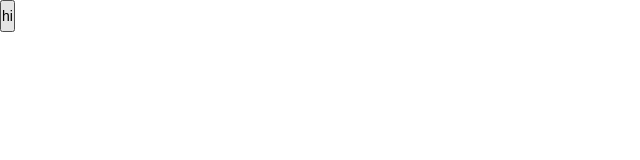
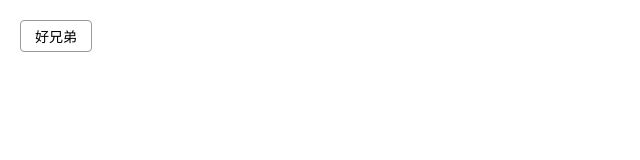
Before and after one commit to debugtheworldbot/myVueUI, a website: page index.html in a window 1280 px wide. Shown: the whole page, without its empty margins (0-640 px from the left). Drawn offline with nearby package versions, Linux system fonts and the light colour scheme.

Commit message:
button layout

```diff
--- a/button.js
+++ b/button.js
@@ -1,7 +1,7 @@
 Vue.component('t-button',{
     template:`
     <button class="t-button">
-    hi
+    好兄弟
     </button>
     `
 })
--- a/index.html
+++ b/index.html
@@ -12,15 +12,46 @@
             padding: 0;
             box-sizing: border-box
         }
-        :root{
-            --button-height:32px;
+
+        #app {
+            margin: 20px;
+        }
+
+        body {
+            font-style: var(--font-size);
+        }
+
+        :root {
+            --button-height: 32px;
             --font-size: 14px;
+            --button-bg: white;
+            --button-active-bg: #eee;
+            --border-radius: 4px;
+            --color: #333;
+            --border-color: #999;
+            --border-color-hover: #666;
         }
     </style>
     <style>
-        .t-button{
+        .t-button {
             font-size: var(--font-size);
             height: var(--button-height);
+            padding: 0 1em;
+            border-radius: var(--border-radius);
+            border: 1px solid var(--border-color);
+            background: var(--button-bg);
+        }
+
+        .t-button:hover {
+            border-color: var(--border-color-hover);
+        }
+
+        .t-button:active {
+            background: var(--button-active-bg);
+        }
+
+        .t-button:focus {
+            outline: none;
         }
     </style>
 </head>
```
